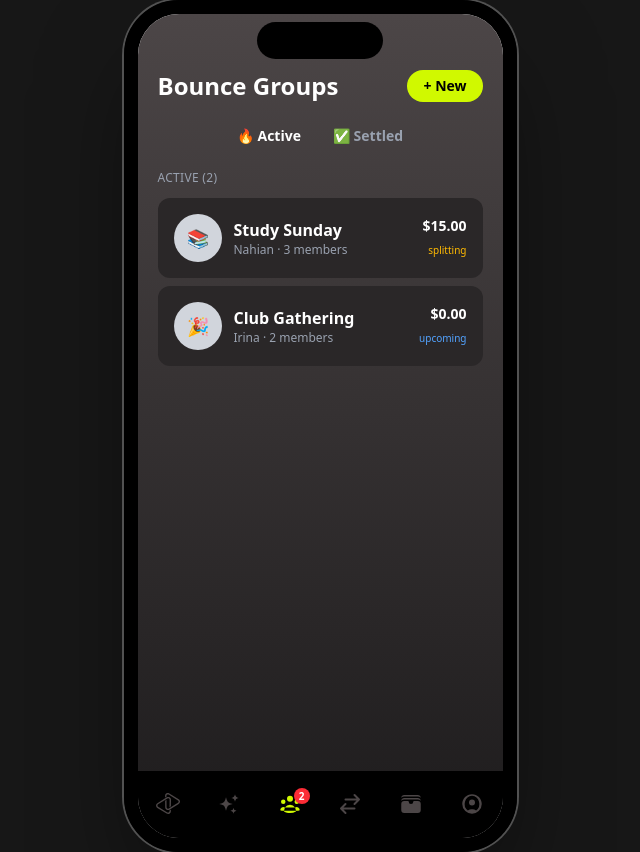
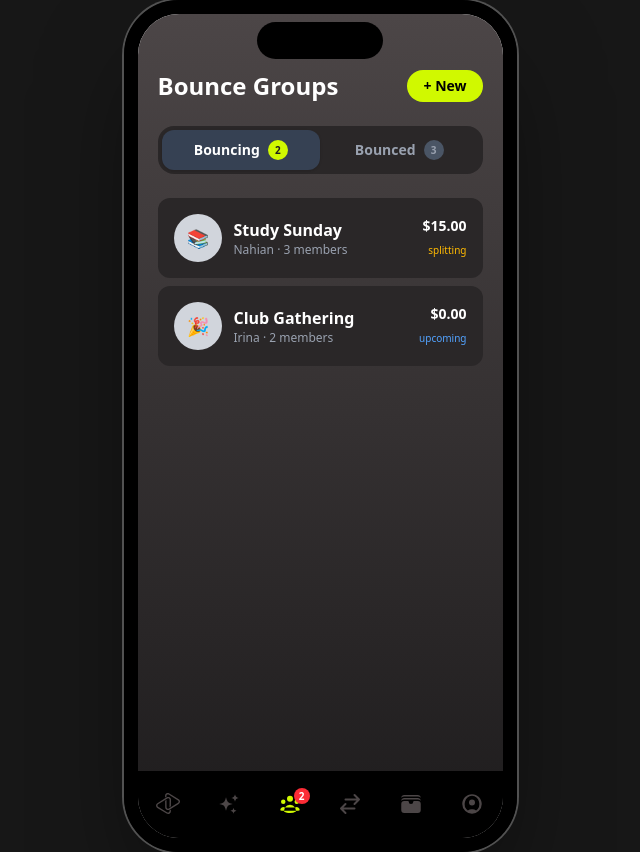
Before and after one commit to 0CocoWang0/bounce-me, a React (Vite) app: page /groups in a window 1280 px wide. Shown: the whole page, without its empty margins (320-960 px from the left). Built offline with nearby package versions, Linux system fonts and the light colour scheme.

Commit message:
feat: added interesting toggle

```diff
--- a/src/pages/Groups.jsx
+++ b/src/pages/Groups.jsx
@@ -47,13 +47,9 @@ function EventRow({ event }) {
   );
 }
 
-function Section({ title, count, children }) {
-  if (count === 0) return null;
+function Section({ children }) {
   return (
     <section className="mb-6">
-      <p className="text-xs text-gray-400 uppercase tracking-wide mb-3">
-        {title} ({count})
-      </p>
       <div className="space-y-2">{children}</div>
     </section>
   );
@@ -91,42 +87,64 @@ export default function Groups() {
         </Link>
       </div>
 
-      {/* Toggle Text Tabs */}
-      <div className="flex justify-center gap-8 mb-6">
+      {/* Toggle Tabs */}
+      <div className="flex bg-gray-100 dark:bg-card-dark rounded-2xl p-1 mb-6">
         <button
           onClick={() => setView("active")}
-          className={`text-sm font-bold transition-colors ${
+          className={`flex-1 flex items-center justify-center gap-2 py-2.5 rounded-xl text-sm font-bold transition-all ${
             view === "active"
-              ? "text-black dark:text-white"
+              ? "bg-white dark:bg-gray-700 text-black dark:text-white shadow-sm"
               : "text-gray-400"
           }`}
         >
-          🔥 Active
+          Bouncing
+          {activeEvents.length > 0 && (
+            <span className={`text-[10px] font-bold w-5 h-5 rounded-full flex items-center justify-center ${
+              view === "active"
+                ? "bg-bounce text-bounce-dark"
+                : "bg-gray-300 dark:bg-gray-600 text-gray-500 dark:text-gray-400"
+            }`}>
+              {activeEvents.length}
+            </span>
+          )}
         </button>
 
         <button
           onClick={() => setView("settled")}
-          className={`text-sm font-bold transition-colors ${
+          className={`flex-1 flex items-center justify-center gap-2 py-2.5 rounded-xl text-sm font-bold transition-all ${
             view === "settled"
-              ? "text-black dark:text-white"
+              ? "bg-white dark:bg-gray-700 text-black dark:text-white shadow-sm"
               : "text-gray-400"
           }`}
         >
-          ✅ Settled
+          Bounced
+          {settledEvents.length > 0 && (
+            <span className={`text-[10px] font-bold w-5 h-5 rounded-full flex items-center justify-center ${
+              view === "settled"
+                ? "bg-green-500 text-white"
+                : "bg-gray-300 dark:bg-gray-600 text-gray-500 dark:text-gray-400"
+            }`}>
+              {settledEvents.length}
+            </span>
+          )}
         </button>
       </div>
 
       {/* Active View */}
       {view === "active" && (
         <>
-          <Section title="ACTIVE" count={activeEvents.length}>
+          <Section>
             {activeEvents.map((event) => (
               <EventRow key={event.id} event={event} />
             ))}
           </Section>
 
           {pending.length > 0 && (
-            <Section title="Pending" count={pending.length}>
+            <>
+              <p className="text-xs text-gray-400 uppercase tracking-wide mb-3">
+                You owe
+              </p>
+              <Section>
                 {pending.map((event) => {
                   const userSplit = event.splits.find(
                     (s) => s.userId === CURRENT_USER.id && !s.paid
@@ -145,16 +163,24 @@ export default function Groups() {
                   );
                 })}
               </Section>
+            </>
           )}
         </>
       )}
 
       {/* Settled View */}
       {view === "settled" && (
-        <Section title="Settled" count={settledEvents.length}>
-          {settledEvents.map((event) => (
+        <Section>
+          {settledEvents.length === 0 ? (
+            <div className="text-center py-12">
+              <p className="text-4xl mb-3">{"\u{1F331}"}</p>
+              <p className="text-sm text-gray-400">No settled groups yet</p>
+            </div>
+          ) : (
+            settledEvents.map((event) => (
               <EventRow key={event.id} event={event} />
-          ))}
+            ))
+          )}
         </Section>
       )}
     </div>
```
Lines whose indentation alone changed are shown as unchanged.
